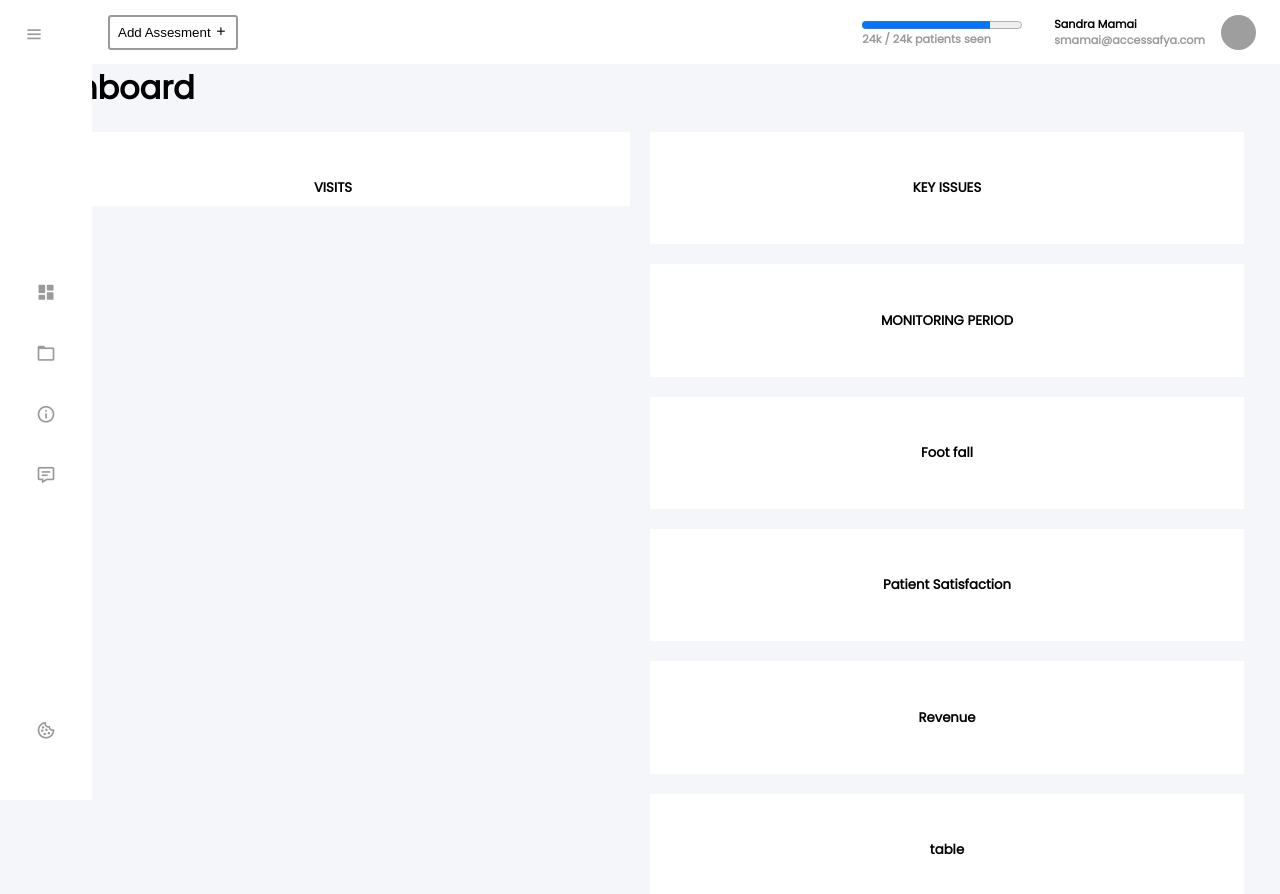
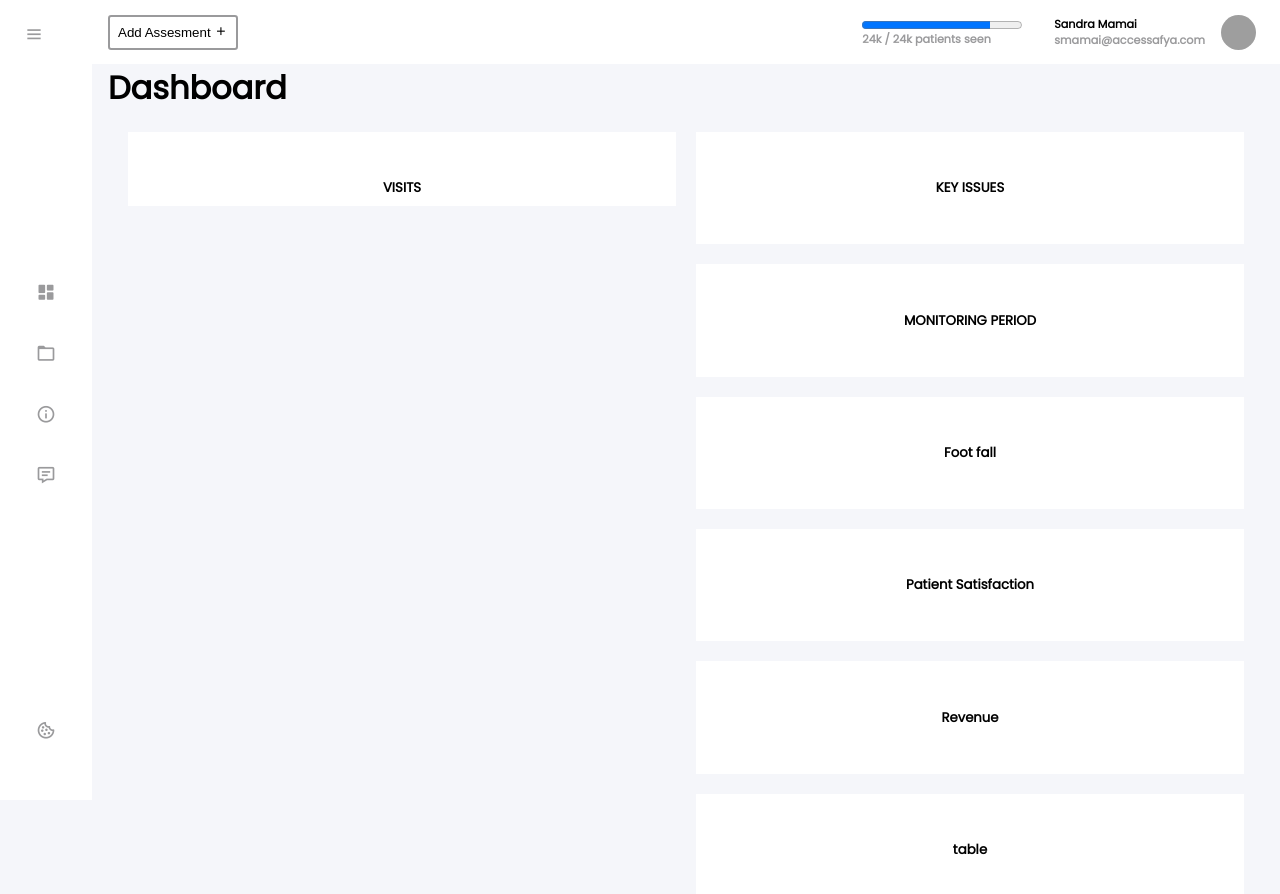
Before and after one commit to outhanchazima/access-afya-analytics-mockup, a React (Create React App) app: page / in a window 1280 px wide. Shown: the top 894 px of the page. Built offline with nearby package versions, Linux system fonts and the light colour scheme; grey boxes are pictures that could not be loaded.

Commit message:
fixed dashboard margin

```diff
--- a/src/index.css
+++ b/src/index.css
@@ -85,6 +85,7 @@ a {
   grid-auto-rows: 94px;
   grid-gap: 20px;
   margin: 20px;
+  justify-content: center;
 }
 /* ----------HEADER---------------- */
 .header{
@@ -248,5 +249,6 @@ p {
 
 .main {
   grid-area: main;
+  margin-left: 92px;
   background-color: var(--bg-color);
 }
```
Also changed, not shown: 1 other file (tests, documents, lock files or other folders).
